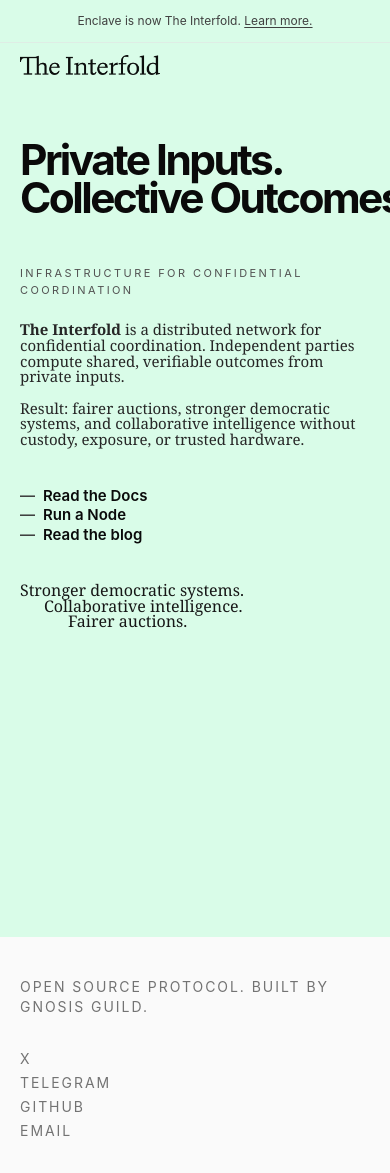
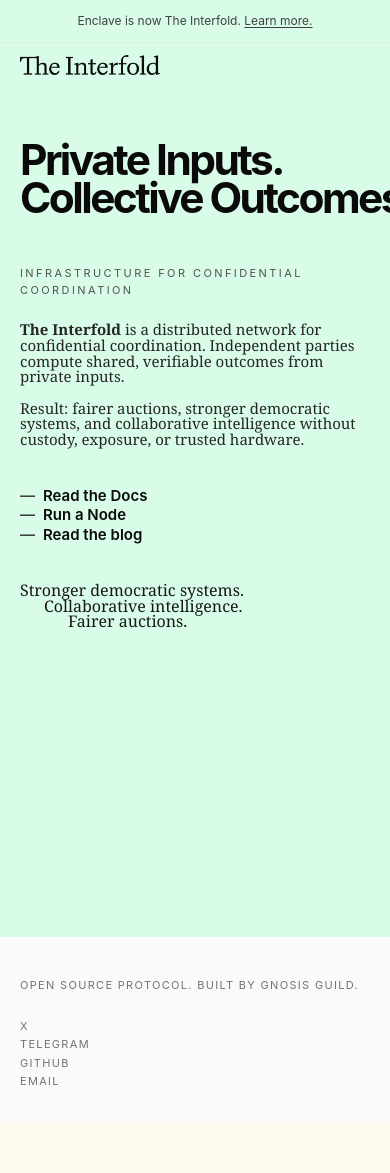
Before and after one commit to gnosisguild/enclave-landing, a React (Vite) app: page /ciphernode in a window 390 px wide. Shown: the top 1173 px of the page. After the commit the page ends 1122 px from the top, so only its background shows below. Built offline with nearby package versions, Linux system fonts and the light colour scheme; no server answers.

Commit message:
Update index.tsx

```diff
--- a/src/components/Footer/index.tsx
+++ b/src/components/Footer/index.tsx
@@ -3,9 +3,9 @@ import { Link } from 'react-router-dom'
 const Footer = () => {
   return (
     <footer className="w-full bg-neutral-50 px-5 pb-8 pt-10 sm:px-6 md:px-10 lg:px-12">
-      <div className="mx-auto flex w-full max-w-5xl flex-col gap-8 text-sm text-neutral-600 md:flex-row md:items-start md:justify-between">
+      <div className="mx-auto flex w-full max-w-5xl flex-col gap-6 text-[11px] text-neutral-600 md:flex-row md:items-start md:justify-between md:text-sm">
         <div className="max-w-[420px] font-sans">
-          <p className="uppercase tracking-[0.14em] text-neutral-500">
+          <p className="uppercase tracking-[0.12em] text-neutral-500 md:tracking-[0.14em]">
             Open source protocol. Built by{' '}
             <Link
               to="https://www.gnosisguild.org/"
@@ -19,7 +19,7 @@ const Footer = () => {
           </p>
         </div>
 
-        <div className="flex flex-col gap-1 font-sans text-sm uppercase tracking-[0.14em] text-neutral-500 md:items-end">
+        <div className="flex flex-col gap-0.5 font-sans text-[11px] uppercase tracking-[0.12em] text-neutral-500 md:items-end md:gap-1 md:text-sm md:tracking-[0.14em]">
           <Link
             to="https://x.com/theinterfold"
             target="_blank"
```
